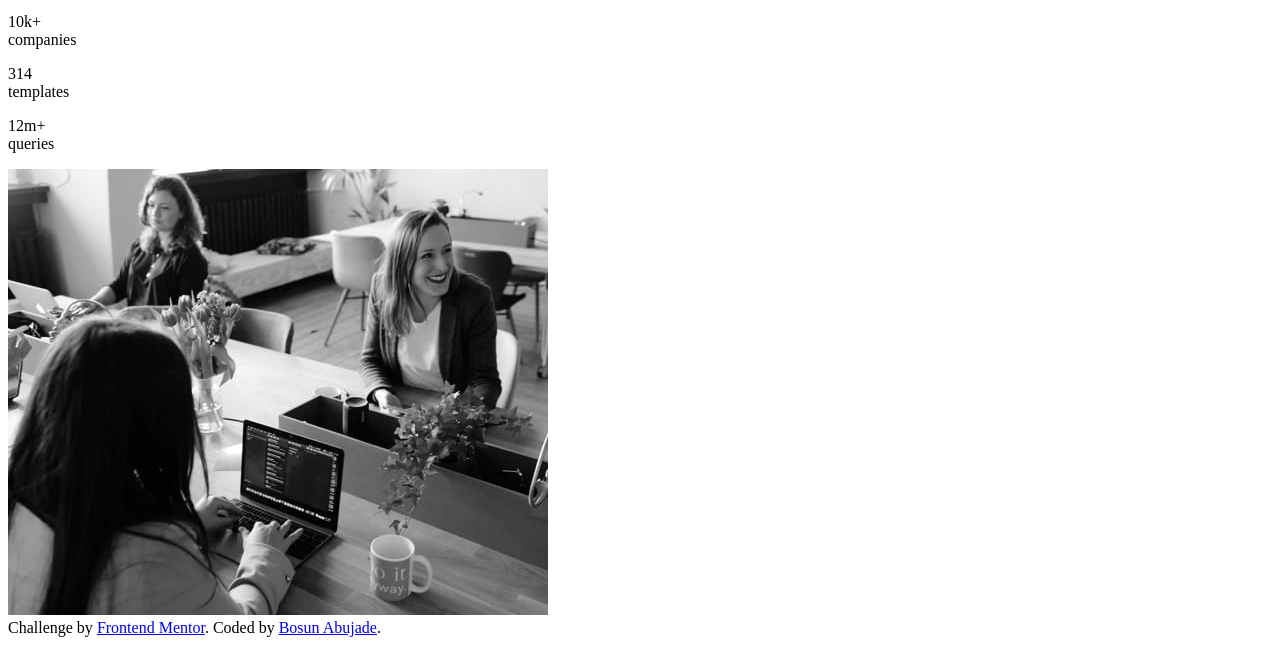
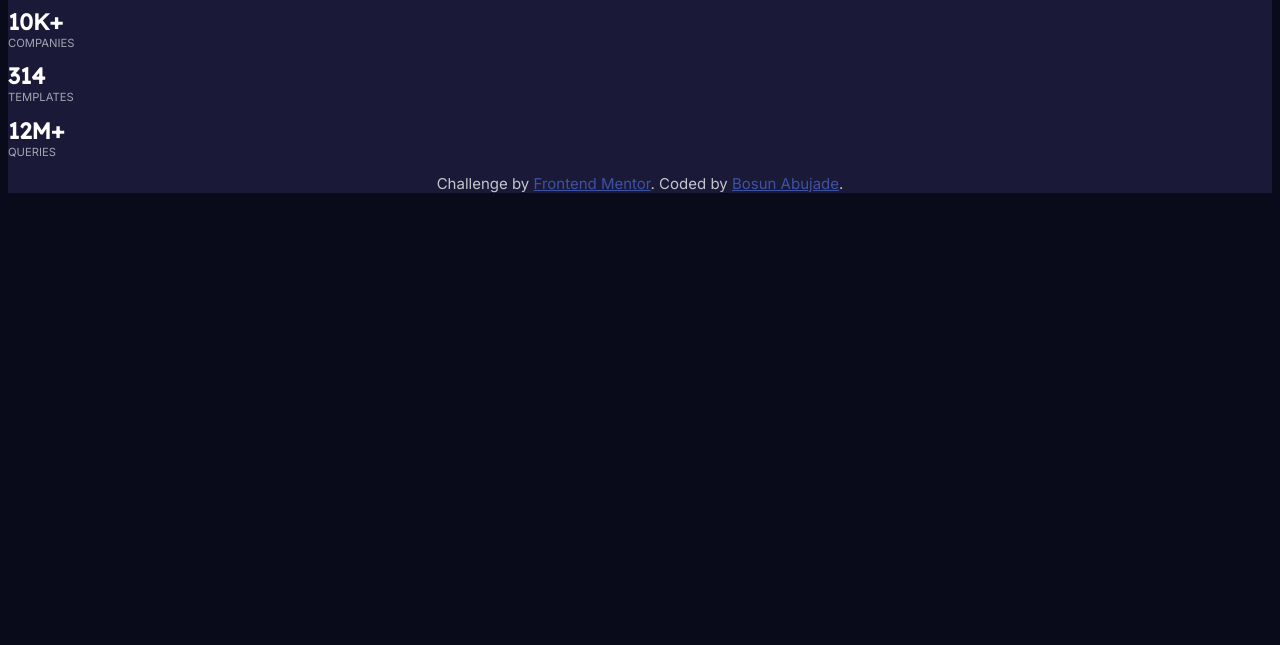
Before and after one commit to bosunabujade/stats-preview-card-componet, a plain HTML site: page index.html in a window 1280 px wide. Shown: the part 593-1238 px from the top of the page. After the commit the page ends 801 px from the top, so only its background shows below. Drawn offline with Linux system fonts and the light colour scheme.

Commit message:
Added the general styles to the css file and tweaked the html to add classes to assist the general styles made

```diff
--- a/css/main.css
+++ b/css/main.css
@@ -0,0 +1,48 @@
+/*----------------------- General Styles --------------------------*/
+html{
+    background-color: #090b1a;
+    font-size: 15px;
+}
+body {
+background-color: #1b1938;
+color: white;
+font-family: 'Lexend Deca', sans-serif;
+font-size: 1rem;
+
+}
+
+.insights {
+    color:#aa5cdb;
+}
+
+.stats {
+    font-size: 1.5rem;
+    color: white;
+    font-weight: 700;
+    font-family: 'Lexend Deca', sans-serif;
+}
+.stat-heading {
+    color: hsla(0, 0%, 100%, 0.6);
+    text-transform: uppercase;
+    font-size: .75rem;
+}
+
+p {
+    font-family: 'Inter', sans-serif;
+    color: hsla(0, 0%, 100%, 0.75);
+    font-size: 1rem;
+}
+
+.header-image {
+    background: linear-gradient(to right, rgba(170, 92, 219, 0.5), rgba(170, 92, 219,.5)), url("../img/image-header-mobile.jpg") no-repeat;
+    height: 480px;
+}
+
+
+.attribution {
+     font-size: 11px; text-align: center;
+    }
+.attribution a {
+    color: hsl(228, 45%, 44%);
+}
+/*----------------------- Mobile Styles --------------------------*/
--- a/index.html
+++ b/index.html
@@ -8,34 +8,36 @@
 
   <title>Frontend Mentor | Stats preview card component</title>
 
+  <link rel="stylesheet" href="css/main.css">
+  <link href="https://fonts.googleapis.com/css2?family=Inter:wght@400;700&display=swap" rel="stylesheet">
+  <link href="https://fonts.googleapis.com/css2?family=Lexend+Deca&display=swap" rel="stylesheet">
 </head>
 
 <body>
-<div>
-    <img src="img/image-header-mobile.jpg" alt="Employees at work">
-</div>
+    <div class="header-image">
+    </div>
 
-<div>
-  <h1> Get <span class="insight">insights</span> that help your business grow.</h1>
+    <div>
+     <h1> Get <span class="insights">insights</span> that help your business grow.</h1>
 
-  <p>Discover the benefits of data analytics and make better decisions regarding revenue, customer
-  experience, and overall efficiency.</p>
+    <p>Discover the benefits of data analytics and make better decisions regarding revenue, customer
+    experience, and overall efficiency.</p>
 
-  <p><span>10k+</span> <br>
+    <p class="stat-heading"><span class="stats">10k+</span> <br>
     companies</p>
-  <p><span>314</span> <br>
+    <p class="stat-heading"><span class="stats">314</span> <br>
      templates</p>
-  <p><span>12m+</span> <br>
+    <p class="stat-heading"><span class="stats">12m+</span> <br>
     queries</p>
 
 </div>
 
-<div>
-    <img src="img/image-header-desktop.jpg" alt="Employees at work">
-</div>
+
   <div class="attribution">
-    Challenge by <a href="https://www.frontendmentor.io?ref=challenge" target="_blank">Frontend Mentor</a>.
-    Coded by <a href="#">Bosun Abujade</a>.
+    <p>Challenge by <a href="https://www.frontendmentor.io?ref=challenge" target="_blank">Frontend Mentor</a>.
+    Coded by <a href="#">Bosun Abujade</a>.</p>
   </div>
+
+
 </body>
 </html>
```
